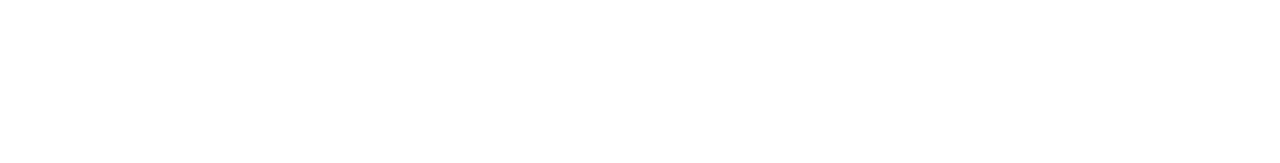
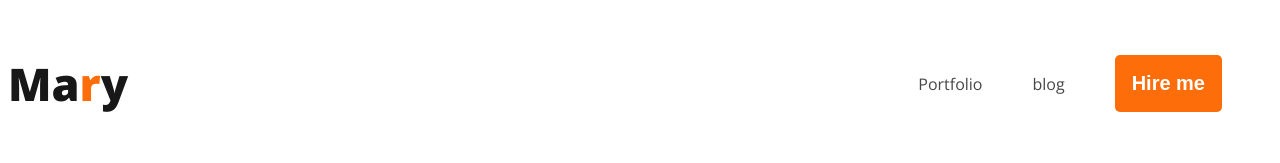
Before and after one commit to mirajulislam34/web-developer-portfolio, a plain HTML site: page index.html in a window 1280 px wide. Drawn offline with nearby package versions, Linux system fonts and the light colour scheme.

Commit message:
add navbar

```diff
--- a/index.html
+++ b/index.html
@@ -3,10 +3,23 @@
 <head>
     <meta charset="UTF-8">
     <meta name="viewport" content="width=device-width, initial-scale=1.0">
+    <link rel="stylesheet" href="sytles/portfolio.css">
     <title>Web developer Portfolio</title>
+    <link rel="preconnect" href="https://fonts.googleapis.com">
+<link rel="preconnect" href="https://fonts.gstatic.com" crossorigin>
+<link href="https://fonts.googleapis.com/css2?family=Open+Sans:ital,wght@0,400;0,500;0,600;0,700;0,800;1,400;1,500;1,700;1,800&display=swap" rel="stylesheet">
+
 </head>
 <body>
     <header>
+        <nav>
+            <h3 class="nav-title">Ma<span class="orange-colour">r</span>y</h3>
+            <ul>
+                <li><a href="">Portfolio</a></li>
+                <li><a href="">blog</a></li>
+                <li><button>Hire me</button></li>
+            </ul>
+        </nav>
 
     </header>
     <main>
--- /dev/null
+++ b/sytles/portfolio.css
@@ -0,0 +1,64 @@
+nav {
+    display: flex;
+}
+
+nav>ul> {
+    display: flex;
+}
+
+nav>ul>li>button {
+    display: flex;
+}
+
+body {
+    font-family: 'Open Sans', sans-serif;
+}
+
+.nav-title {
+    color: var(--Dark-01, #181818);
+    font-size: 45px;
+    font-weight: 800;
+
+}
+
+.orange-colour {
+    color: #FD6E0A;
+    font-size: 45px;
+    font-weight: 800;
+
+}
+
+nav>ul {
+    display: flex;
+    align-items: center;
+
+}
+nav{
+    display: flex;
+    align-items: center;
+    /* justify-content: space-around;
+    justify-content: space-between; */
+    justify-content: space-between;
+}
+
+nav>ul>li {
+    list-style: none;
+    margin-right: 50px;
+}
+
+nav>ul>li>a {
+    text-decoration: none;
+    color: #474747;
+}
+
+
+button {
+    border-radius: 5px;
+    background: #FD6E0A;
+    border: 0;
+    color: var(--White-Color, #FFF);
+    font-size: 20px;
+    font-weight: 700;
+    padding: 17px 17px;
+
+}
```
